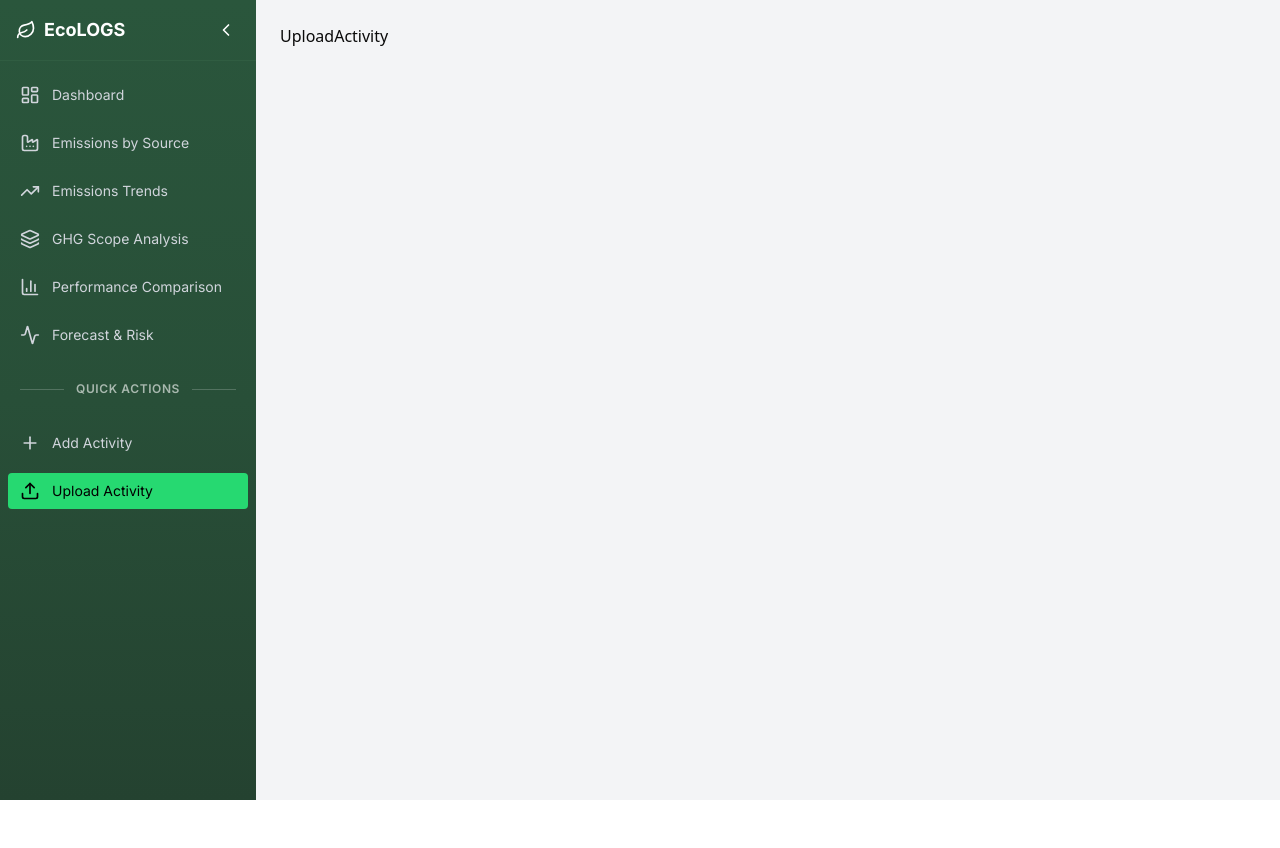
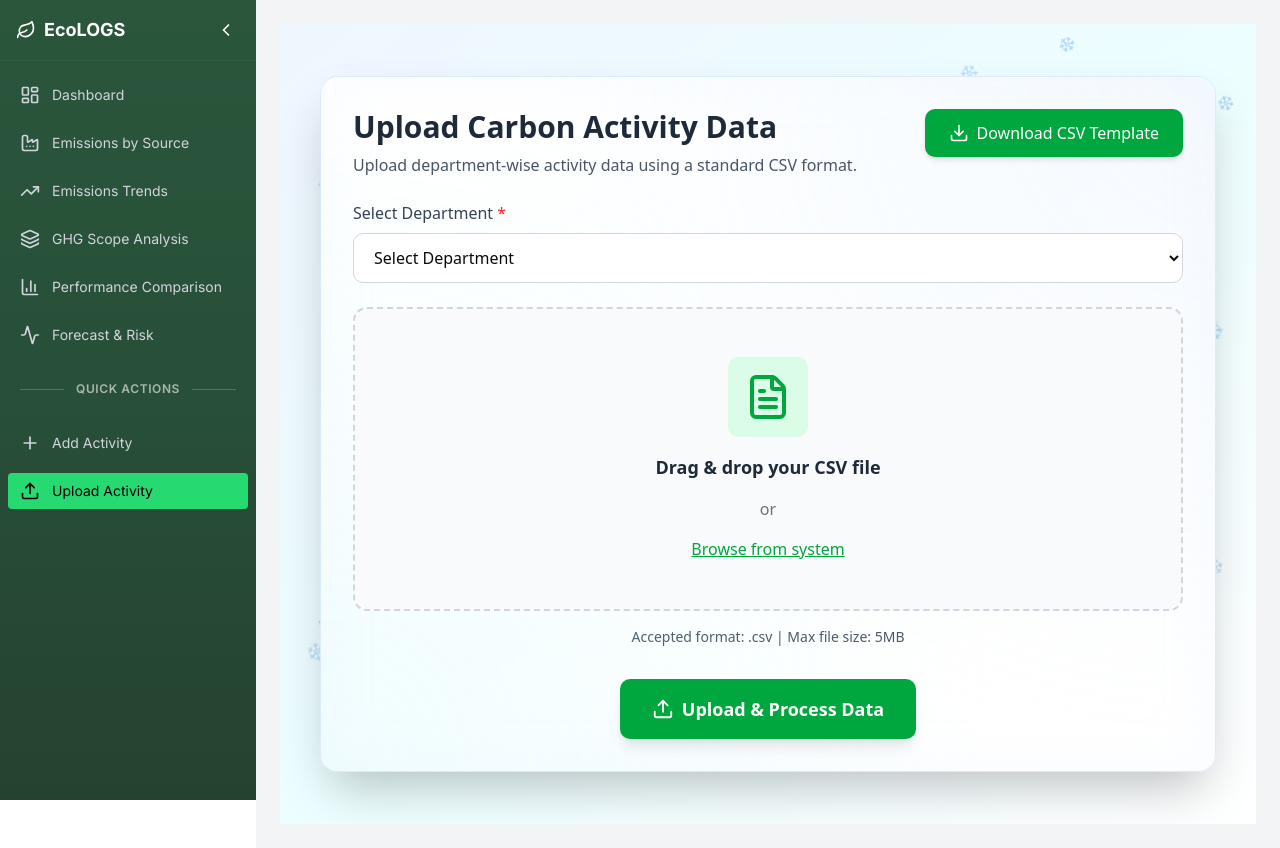
Before and after one commit to nawazashraf/EcoTrack, a React (Vite) app in the folder Client/: page /upload-activity in a window 1280 px wide. Before the commit the page ends 800 px from the top, so only its background shows below. Built offline with nearby package versions, Linux system fonts and the light colour scheme.

Commit message:
feat(UploadActivity): add CSV upload with department selection and template download
Implemented drag-and-drop CSV upload with validation

Added department selector before processing data

Included downloadable CSV template with sample records

Enhanced UI with frosted layout and snow animation

```diff
--- a/Client/src/pages/UploadActivity.tsx
+++ b/Client/src/pages/UploadActivity.tsx
@@ -1,5 +1,267 @@
+import React, { useState, useRef } from "react";
+import { Download, Upload, FileText } from "lucide-react";
+
 const UploadActivity = () => {
-  return <div>UploadActivity</div>;
+  const [selectedDepartment, setSelectedDepartment] = useState("");
+  const [uploadedFile, setUploadedFile] = useState(null);
+  const [isDragging, setIsDragging] = useState(false);
+  const fileInputRef = useRef(null);
+  const [snowflakes, setSnowflakes] = useState([]);
+
+  React.useEffect(() => {
+    const flakes = Array.from({ length: 60 }, (_, i) => ({
+      id: i,
+      left: Math.random() * 100,
+      animationDuration: Math.random() * 4 + 3,
+      animationDelay: Math.random() * 5,
+      size: Math.random() * 12 + 8, // Bigger snowflakes: 8-20px
+      opacity: Math.random() * 0.7 + 0.3
+    }));
+    setSnowflakes(flakes);
+  }, []);
+
+  const departments = [
+    "Electricity",
+    "Transport",
+    "Waste",
+    "MAnufacturing",
+  ];
+
+  const handleDragOver = (e) => {
+    e.preventDefault();
+    setIsDragging(true);
+  };
+
+  const handleDragLeave = (e) => {
+    e.preventDefault();
+    setIsDragging(false);
+  };
+
+  const handleDrop = (e) => {
+    e.preventDefault();
+    setIsDragging(false);
+
+    const file = e.dataTransfer.files[0];
+    if (file && file.name.endsWith(".csv") && file.size <= 5 * 1024 * 1024) {
+      setUploadedFile(file);
+    } else {
+      alert("Please upload a valid CSV file (max 5MB)");
+    }
+  };
+
+  const handleFileSelect = (e) => {
+    const file = e.target.files[0];
+    if (file && file.name.endsWith(".csv") && file.size <= 5 * 1024 * 1024) {
+      setUploadedFile(file);
+    } else {
+      alert("Please upload a valid CSV file (max 5MB)");
+    }
+  };
+
+  const handleBrowseClick = () => {
+    fileInputRef.current?.click();
+  };
+
+  const downloadTemplate = () => {
+  const csvContent =
+    "Department,Activity Type,Date,Quantity,Unit,Notes\n" +
+
+    // ================= ELECTRICITY =================
+    "Electricity,Office Electricity Usage,2024-01-01,1200,kWh,Main office meter\n" +
+    "Electricity,Data Center Power,2024-01-02,3500,kWh,Server room usage\n" +
+
+    // ================= TRANSPORT =================
+    "Transport,Company Car Petrol,2024-01-01,120,Liters,Sales travel\n" +
+    "Transport,Delivery Van Diesel,2024-01-02,260,Liters,Logistics\n" +
+
+    // ================= WASTE =================
+    "Waste,Organic Waste Disposal,2024-01-01,350,kg,Cafeteria waste\n" +
+    "Waste,Plastic Waste Recycling,2024-01-02,180,kg,Recyclables\n" +
+
+    // ================= MANUFACTURING =================
+    "Manufacturing,Raw Material Processing,2024-01-01,1500,kg,Steel processing\n" +
+    "Manufacturing,Machine Operation,2024-01-02,4200,kWh,CNC machines\n";
+
+  const blob = new Blob([csvContent], { type: "text/csv" });
+  const url = window.URL.createObjectURL(blob);
+
+  const a = document.createElement("a");
+  a.href = url;
+  a.download = "carbon_activity_template.csv";
+  a.click();
+
+  window.URL.revokeObjectURL(url);
+};
+
+
+  const handleUploadAndProcess = () => {
+    if (!selectedDepartment) {
+      alert("Please select a department");
+      return;
+    }
+    if (!uploadedFile) {
+      alert("Please upload a CSV file");
+      return;
+    }
+
+    alert(
+      `Processing data for ${selectedDepartment} department\nFile: ${uploadedFile.name}`
+    );
+  };
+
+  return (
+    <div className="min-h-screen bg-gradient-to-br from-blue-50 via-cyan-50 to-white p-6 flex items-center justify-center relative overflow-hidden">
+      {/* Snowflake Effect */}
+      <div className="absolute inset-0 pointer-events-none overflow-hidden">
+        {snowflakes.map((flake) => (
+          <div
+            key={flake.id}
+            className="absolute"
+            style={{
+              left: `${flake.left}%`,
+              top: '-20px',
+              fontSize: `${flake.size}px`,
+              opacity: flake.opacity,
+              animation: `fall ${flake.animationDuration}s linear ${flake.animationDelay}s infinite`,
+              textShadow: '0 0 5px rgba(255, 255, 255, 0.8)'
+            }}
+          >
+            ❄
+          </div>
+        ))}
+      </div>
+
+      <style>{`
+        @keyframes fall {
+          0% {
+            transform: translateY(0) rotate(0deg);
+          }
+          100% {
+            transform: translateY(100vh) rotate(360deg);
+          }
+        }
+      `}</style>
+
+      <div className="w-full max-w-4xl bg-white/95 backdrop-blur-md rounded-2xl shadow-2xl p-8 relative z-10 border border-blue-100">
+        {/* Frost overlay effect */}
+        <div
+          className="absolute inset-0 rounded-2xl pointer-events-none"
+          style={{
+            background: 'radial-gradient(circle at top right, rgba(191, 219, 254, 0.15), transparent 60%), radial-gradient(circle at bottom left, rgba(165, 243, 252, 0.15), transparent 60%)',
+            boxShadow: 'inset 0 0 60px rgba(191, 219, 254, 0.1)'
+          }}
+        />
+
+        {/* Header */}
+        <div className="flex justify-between items-start mb-6 relative z-10">
+          <div>
+            <h1 className="text-3xl font-bold text-gray-800 mb-2">
+              Upload Carbon Activity Data
+            </h1>
+            <p className="text-gray-600">
+              Upload department-wise activity data using a standard CSV format.
+            </p>
+          </div>
+
+          <button
+            onClick={downloadTemplate}
+            className="flex items-center gap-2 bg-green-600 hover:bg-green-700 text-white px-6 py-3 rounded-lg font-medium shadow-md transition-all hover:shadow-lg"
+          >
+            <Download size={20} />
+            Download CSV Template
+          </button>
+        </div>
+
+        {/* Department */}
+        <div className="mb-6 relative z-10">
+          <label className="block text-gray-700 font-medium mb-2">
+            Select Department <span className="text-red-500">*</span>
+          </label>
+          <select
+            value={selectedDepartment}
+            onChange={(e) => setSelectedDepartment(e.target.value)}
+            className="w-full px-4 py-3 border border-gray-300 rounded-lg focus:ring-2 focus:ring-green-500 bg-white"
+          >
+            <option value="">Select Department</option>
+            {departments.map((dept) => (
+              <option key={dept} value={dept}>
+                {dept}
+              </option>
+            ))}
+          </select>
+        </div>
+
+        {/* Upload Area */}
+        <div
+          onDragOver={handleDragOver}
+          onDragLeave={handleDragLeave}
+          onDrop={handleDrop}
+          className={`border-2 border-dashed rounded-xl p-12 text-center transition-all relative z-10 ${
+            isDragging
+              ? "border-green-500 bg-green-50"
+              : "border-gray-300 bg-gray-50"
+          }`}
+        >
+          <input
+            ref={fileInputRef}
+            type="file"
+            accept=".csv"
+            onChange={handleFileSelect}
+            className="hidden"
+          />
+
+          <div className="flex flex-col items-center gap-4">
+            <div className="bg-green-100 p-4 rounded-lg">
+              <FileText size={48} className="text-green-600" />
+            </div>
+
+            {uploadedFile ? (
+              <div>
+                <p className="font-semibold text-gray-800">{uploadedFile.name}</p>
+                <p className="text-sm text-gray-600">
+                  {(uploadedFile.size / 1024).toFixed(2)} KB
+                </p>
+                <button
+                  onClick={() => setUploadedFile(null)}
+                  className="text-red-600 hover:text-red-700 text-sm mt-2 font-medium"
+                >
+                  Remove file
+                </button>
+              </div>
+            ) : (
+              <>
+                <h3 className="text-lg font-semibold text-gray-800">
+                  Drag & drop your CSV file
+                </h3>
+                <p className="text-gray-500">or</p>
+                <button
+                  onClick={handleBrowseClick}
+                  className="text-green-600 hover:text-green-700 underline font-medium"
+                >
+                  Browse from system
+                </button>
+              </>
+            )}
+          </div>
+        </div>
+
+        <p className="text-center text-sm text-gray-600 mt-4">
+          Accepted format: .csv | Max file size: 5MB
+        </p>
+
+        {/* Submit */}
+        <div className="mt-8 flex justify-center relative z-10">
+          <button
+            onClick={handleUploadAndProcess}
+            className="flex items-center gap-2 bg-green-600 hover:bg-green-700 text-white px-8 py-4 rounded-lg font-semibold text-lg shadow-lg hover:shadow-xl transition-all"
+          >
+            <Upload size={22} />
+            Upload & Process Data
+          </button>
+        </div>
+      </div>
+    </div>
+  );
 };
 
 export default UploadActivity;
```
